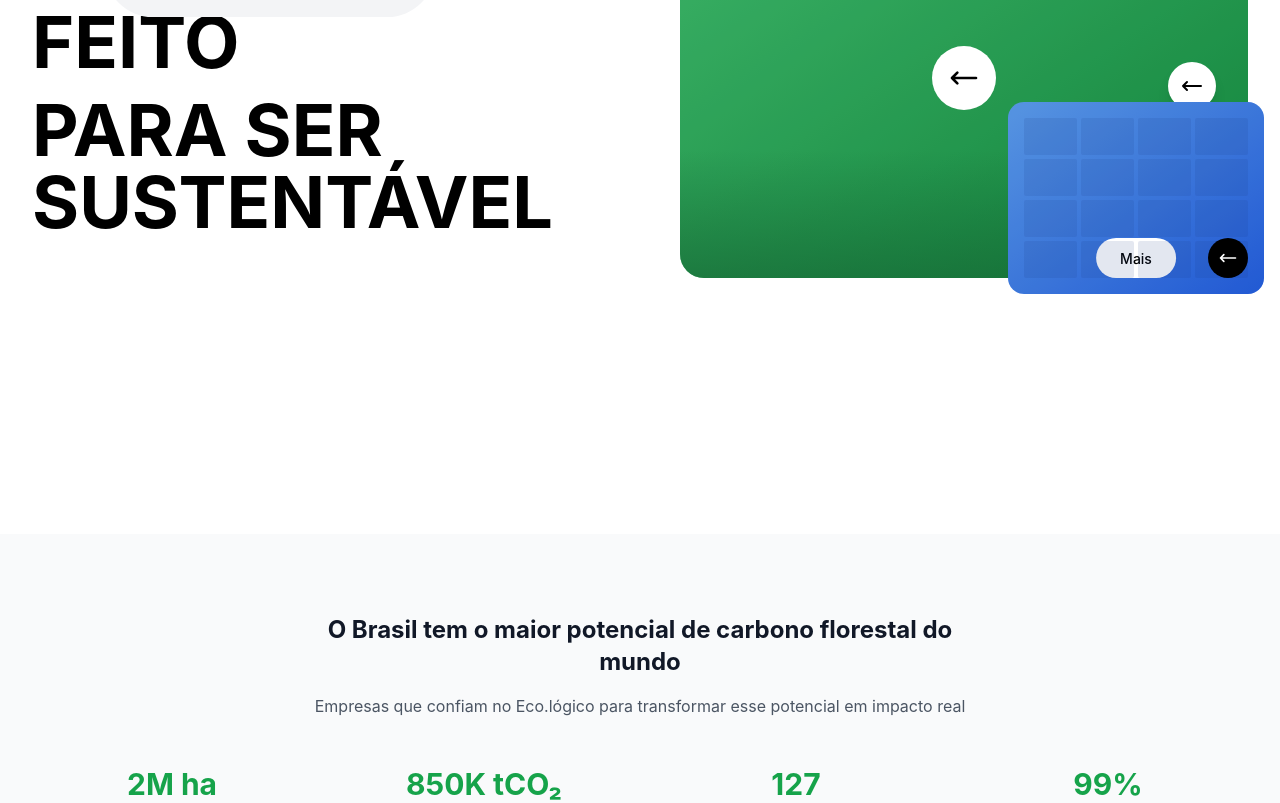
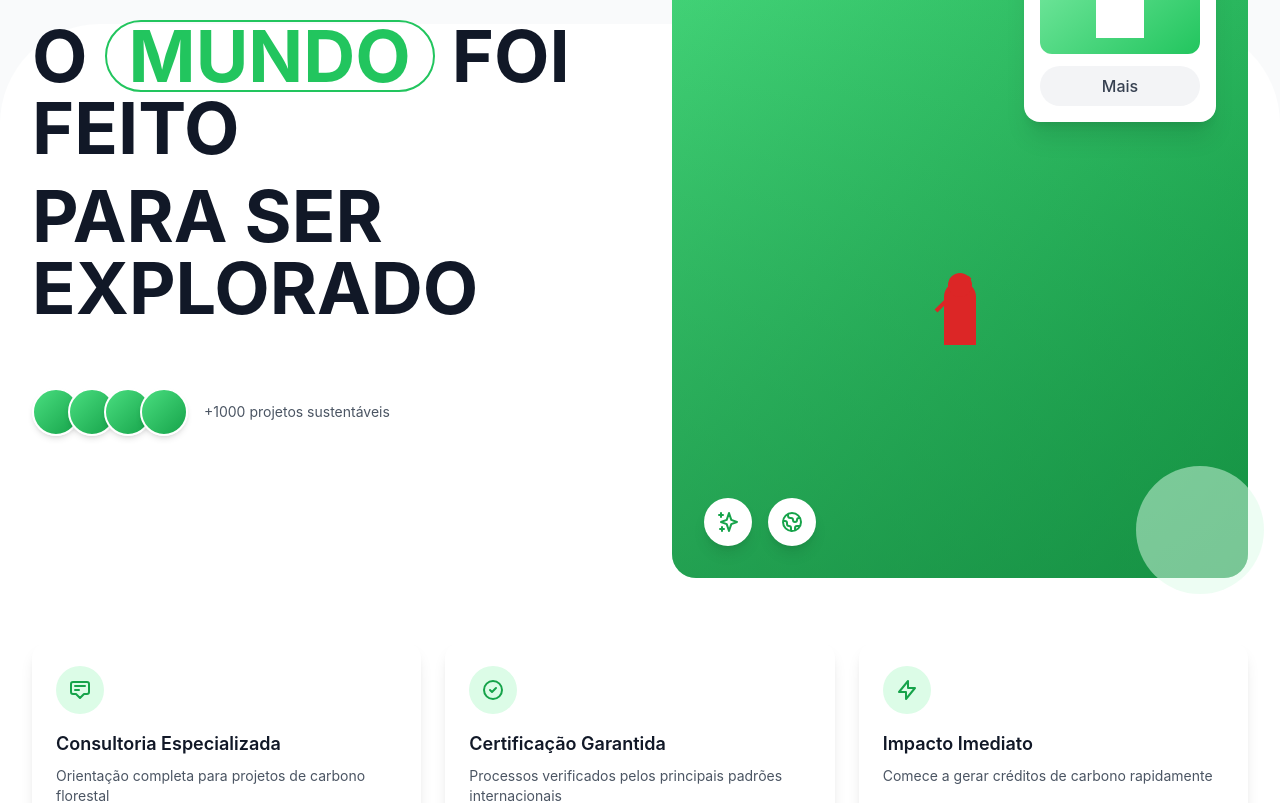
Before and after one commit to eco-logico/ecologico-frontend, a Next.js app in the folder frontend/: page / in a window 1280 px wide. Shown: the part 266-1069 px from the top of the page. Built offline with nearby package versions, Linux system fonts and the light colour scheme.

Commit message:
feat: hero section

```diff
--- a/frontend/src/components/Hero.tsx
+++ b/frontend/src/components/Hero.tsx
@@ -1,87 +1,129 @@
 'use client'
 
 import Link from 'next/link'
+import Image from 'next/image'
 
 export default function Hero() {
   return (
-    <div className="relative min-h-screen bg-white pt-20">
-      <div className="max-w-7xl mx-auto px-8 py-12 lg:py-20">
-        <div className="grid grid-cols-1 lg:grid-cols-2 gap-12 lg:gap-20 items-center">
+    <div className="relative min-h-screen bg-gray-50 pt-20">
+      {/* Background with curved white container */}
+      <div className="absolute inset-0 overflow-hidden">
+        <div className="absolute bottom-0 left-0 right-0 h-3/4 bg-white rounded-t-[100px]"></div>
+      </div>
+
+      <div className="relative max-w-7xl mx-auto px-8 py-12 lg:py-16">
+        <div className="grid grid-cols-1 lg:grid-cols-2 gap-12 lg:gap-16 items-center">
           {/* Left Content */}
-          <div className="space-y-8">
+          <div className="space-y-8 z-10">
             <div className="space-y-4">
-              <h1 className="text-5xl lg:text-6xl xl:text-7xl font-bold text-black leading-tight">
+              <h1 className="text-5xl lg:text-6xl xl:text-7xl font-bold text-gray-900 leading-tight">
                 O{' '}
-                <span className="relative">
-                  <span className="bg-gray-100 text-green-500 px-4 py-1 rounded-full">
-                    FUTURO
+                <span className="relative inline-block">
+                  <span className="relative z-10 text-green-500 px-6 py-2">
+                    MUNDO
                   </span>
+                  <span className="absolute inset-0 border-2 border-green-500 rounded-full"></span>
                 </span>{' '}
                 FOI FEITO
               </h1>
-              <h1 className="text-5xl lg:text-6xl xl:text-7xl font-bold text-black leading-tight">
-                PARA SER SUSTENTÁVEL
+              <h1 className="text-5xl lg:text-6xl xl:text-7xl font-bold text-gray-900 leading-tight">
+                PARA SER EXPLORADO
               </h1>
+            </div>
+
+            {/* Circular image thumbnails */}
+            <div className="flex items-center gap-4 pt-8">
+              <div className="flex -space-x-3">
+                {[1, 2, 3, 4].map((i) => (
+                  <div key={i} className="w-12 h-12 rounded-full bg-gradient-to-br from-green-400 to-green-600 border-2 border-white shadow-md"></div>
+                ))}
+              </div>
+              <p className="text-gray-600 text-sm">
+                +1000 projetos sustentáveis
+              </p>
             </div>
           </div>
 
-          {/* Right Content - Images */}
-          <div className="relative">
-            {/* Main large image */}
-            <div className="relative">
-              <div className="bg-gradient-to-br from-green-400 to-green-600 rounded-3xl h-80 lg:h-96 overflow-hidden relative">
-                <div className="absolute inset-0 bg-black/20"></div>
-                <div className="absolute inset-0 flex items-center justify-center">
-                  <div className="text-white text-center">
-                    <div className="w-16 h-16 bg-white rounded-full flex items-center justify-center mb-4 mx-auto">
-                      <svg className="w-8 h-8 text-black" fill="none" stroke="currentColor" viewBox="0 0 24 24">
-                        <path strokeLinecap="round" strokeLinejoin="round" strokeWidth={2} d="M7 16l-4-4m0 0l4-4m-4 4h18" />
-                      </svg>
-                    </div>
-                  </div>
-                </div>
-                {/* Forest overlay pattern */}
-                <div className="absolute bottom-0 left-0 right-0 h-32 bg-gradient-to-t from-green-800/60 to-transparent"></div>
-              </div>
+          {/* Right Content - Background Image with Cards */}
+          <div className="relative h-[600px] lg:h-[700px]">
+            {/* Main background image - green hills */}
+            <div className="absolute inset-0 rounded-3xl overflow-hidden bg-gradient-to-br from-green-400 to-green-600">
+              {/* Placeholder for hills background */}
+              <div className="absolute inset-0 bg-gradient-to-t from-green-700/50 to-transparent"></div>
 
-              {/* Arrow indicator */}
-              <div className="absolute top-1/2 right-8 transform -translate-y-1/2">
-                <div className="w-12 h-12 bg-white rounded-full flex items-center justify-center shadow-lg">
-                  <svg className="w-6 h-6 text-black" fill="none" stroke="currentColor" viewBox="0 0 24 24">
-                    <path strokeLinecap="round" strokeLinejoin="round" strokeWidth={2} d="M7 16l-4-4m0 0l4-4m-4 4h18" />
-                  </svg>
+              {/* Hiker silhouette */}
+              <div className="absolute bottom-1/3 left-1/2 transform -translate-x-1/2">
+                <div className="w-32 h-40 relative">
+                  <div className="absolute bottom-0 left-1/2 transform -translate-x-1/2 w-8 h-16 bg-red-600 rounded-t-full"></div>
+                  <div className="absolute bottom-12 left-1/2 transform -translate-x-1/2 w-6 h-6 bg-red-600 rounded-full"></div>
+                  <div className="absolute bottom-8 left-1/2 transform -translate-x-1/2 -rotate-45 w-12 h-1 bg-red-600 origin-left"></div>
                 </div>
               </div>
             </div>
 
-            {/* Secondary smaller image */}
-            <div className="absolute bottom-0 right-0 w-64 h-48 transform translate-x-4 translate-y-4">
-              <div className="bg-gradient-to-br from-blue-400 to-blue-600 rounded-2xl h-full overflow-hidden relative">
-                <div className="absolute inset-0 bg-black/10"></div>
+            {/* Floating card with house */}
+            <div className="absolute top-8 right-8 bg-white rounded-2xl p-4 shadow-xl w-48">
+              <div className="h-32 bg-gradient-to-br from-green-300 to-green-500 rounded-xl mb-3 relative overflow-hidden">
+                {/* Simple house icon */}
                 <div className="absolute bottom-4 left-1/2 transform -translate-x-1/2">
-                  <div className="bg-white px-6 py-2 rounded-full">
-                    <span className="text-black font-medium text-sm">Mais</span>
-                  </div>
-                </div>
-                {/* Solar panels pattern */}
-                <div className="absolute inset-0 opacity-30">
-                  <div className="grid grid-cols-4 gap-1 h-full p-4">
-                    {Array.from({ length: 16 }).map((_, i) => (
-                      <div key={i} className="bg-blue-900/40 rounded-sm"></div>
-                    ))}
-                  </div>
+                  <div className="w-12 h-10 bg-white"></div>
+                  <div className="w-16 h-0 border-l-[32px] border-l-transparent border-r-[32px] border-r-transparent border-b-[24px] border-b-red-500 absolute -top-6 left-1/2 transform -translate-x-1/2"></div>
                 </div>
               </div>
+              <button className="w-full bg-gray-100 hover:bg-gray-200 text-gray-700 font-medium py-2 px-4 rounded-full transition-colors">
+                Mais
+              </button>
+            </div>
 
-              {/* Bottom right arrow */}
-              <div className="absolute bottom-4 right-4">
-                <div className="w-10 h-10 bg-black rounded-full flex items-center justify-center">
-                  <svg className="w-5 h-5 text-white" fill="none" stroke="currentColor" viewBox="0 0 24 24">
-                    <path strokeLinecap="round" strokeLinejoin="round" strokeWidth={2} d="M7 16l-4-4m0 0l4-4m-4 4h18" />
-                  </svg>
-                </div>
+            {/* Bottom floating elements */}
+            <div className="absolute bottom-8 left-8 flex gap-4">
+              <div className="bg-white rounded-full p-3 shadow-lg">
+                <svg className="w-6 h-6 text-green-600" fill="none" stroke="currentColor" viewBox="0 0 24 24">
+                  <path strokeLinecap="round" strokeLinejoin="round" strokeWidth={2} d="M5 3v4M3 5h4M6 17v4m-2-2h4m5-16l2.286 6.857L21 12l-5.714 2.143L13 21l-2.286-6.857L5 12l5.714-2.143L13 3z" />
+                </svg>
+              </div>
+              <div className="bg-white rounded-full p-3 shadow-lg">
+                <svg className="w-6 h-6 text-green-600" fill="none" stroke="currentColor" viewBox="0 0 24 24">
+                  <path strokeLinecap="round" strokeLinejoin="round" strokeWidth={2} d="M3.055 11H5a2 2 0 012 2v1a2 2 0 002 2 2 2 0 012 2v2.945M8 3.935V5.5A2.5 2.5 0 0010.5 8h.5a2 2 0 012 2 2 2 0 104 0 2 2 0 012-2h1.064M15 20.488V18a2 2 0 012-2h3.064M21 12a9 9 0 11-18 0 9 9 0 0118 0z" />
+                </svg>
               </div>
             </div>
+
+            {/* Decorative curved element */}
+            <div className="absolute -bottom-4 -right-4 w-32 h-32 bg-green-100 rounded-full opacity-50"></div>
+          </div>
+        </div>
+
+        {/* Bottom info cards */}
+        <div className="grid grid-cols-1 md:grid-cols-3 gap-6 mt-16 relative z-10">
+          <div className="bg-white rounded-2xl p-6 shadow-lg">
+            <div className="w-12 h-12 bg-green-100 rounded-full flex items-center justify-center mb-4">
+              <svg className="w-6 h-6 text-green-600" fill="none" stroke="currentColor" viewBox="0 0 24 24">
+                <path strokeLinecap="round" strokeLinejoin="round" strokeWidth={2} d="M7 8h10M7 12h4m1 8l-4-4H5a2 2 0 01-2-2V6a2 2 0 012-2h14a2 2 0 012 2v8a2 2 0 01-2 2h-3l-4 4z" />
+              </svg>
+            </div>
+            <h3 className="text-lg font-semibold text-gray-900 mb-2">Consultoria Especializada</h3>
+            <p className="text-gray-600 text-sm">Orientação completa para projetos de carbono florestal</p>
+          </div>
+
+          <div className="bg-white rounded-2xl p-6 shadow-lg">
+            <div className="w-12 h-12 bg-green-100 rounded-full flex items-center justify-center mb-4">
+              <svg className="w-6 h-6 text-green-600" fill="none" stroke="currentColor" viewBox="0 0 24 24">
+                <path strokeLinecap="round" strokeLinejoin="round" strokeWidth={2} d="M9 12l2 2 4-4m6 2a9 9 0 11-18 0 9 9 0 0118 0z" />
+              </svg>
+            </div>
+            <h3 className="text-lg font-semibold text-gray-900 mb-2">Certificação Garantida</h3>
+            <p className="text-gray-600 text-sm">Processos verificados pelos principais padrões internacionais</p>
+          </div>
+
+          <div className="bg-white rounded-2xl p-6 shadow-lg">
+            <div className="w-12 h-12 bg-green-100 rounded-full flex items-center justify-center mb-4">
+              <svg className="w-6 h-6 text-green-600" fill="none" stroke="currentColor" viewBox="0 0 24 24">
+                <path strokeLinecap="round" strokeLinejoin="round" strokeWidth={2} d="M13 10V3L4 14h7v7l9-11h-7z" />
+              </svg>
+            </div>
+            <h3 className="text-lg font-semibold text-gray-900 mb-2">Impacto Imediato</h3>
+            <p className="text-gray-600 text-sm">Comece a gerar créditos de carbono rapidamente</p>
           </div>
         </div>
       </div>
```
